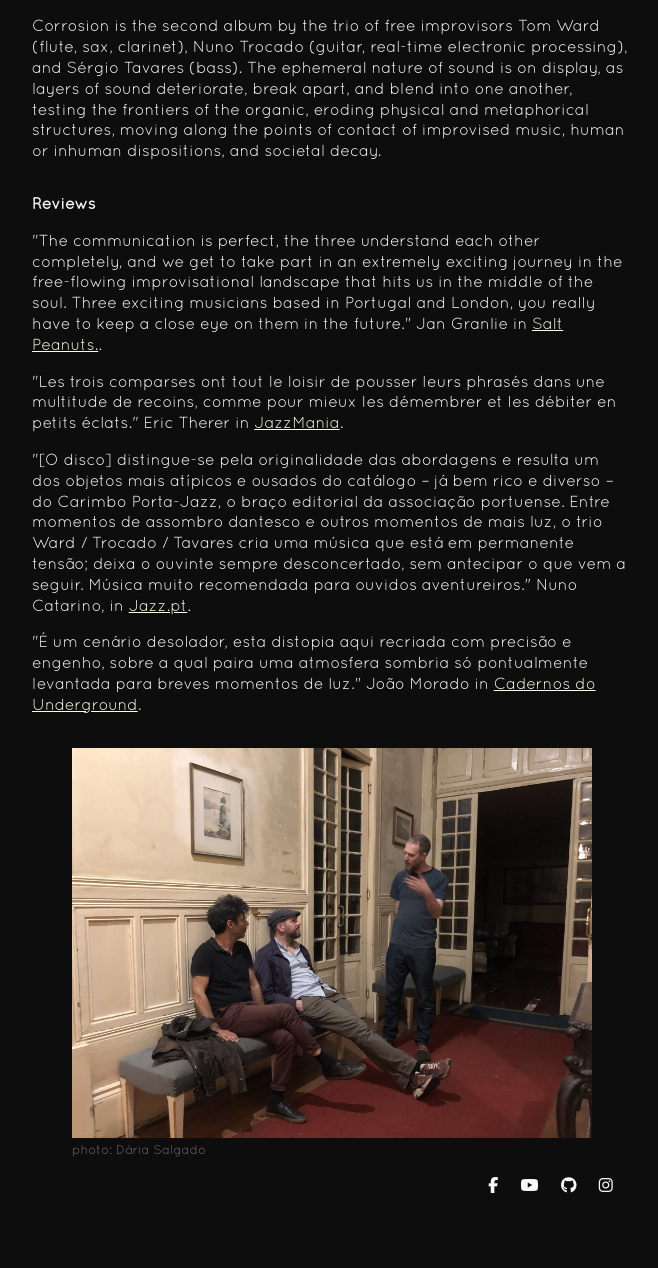
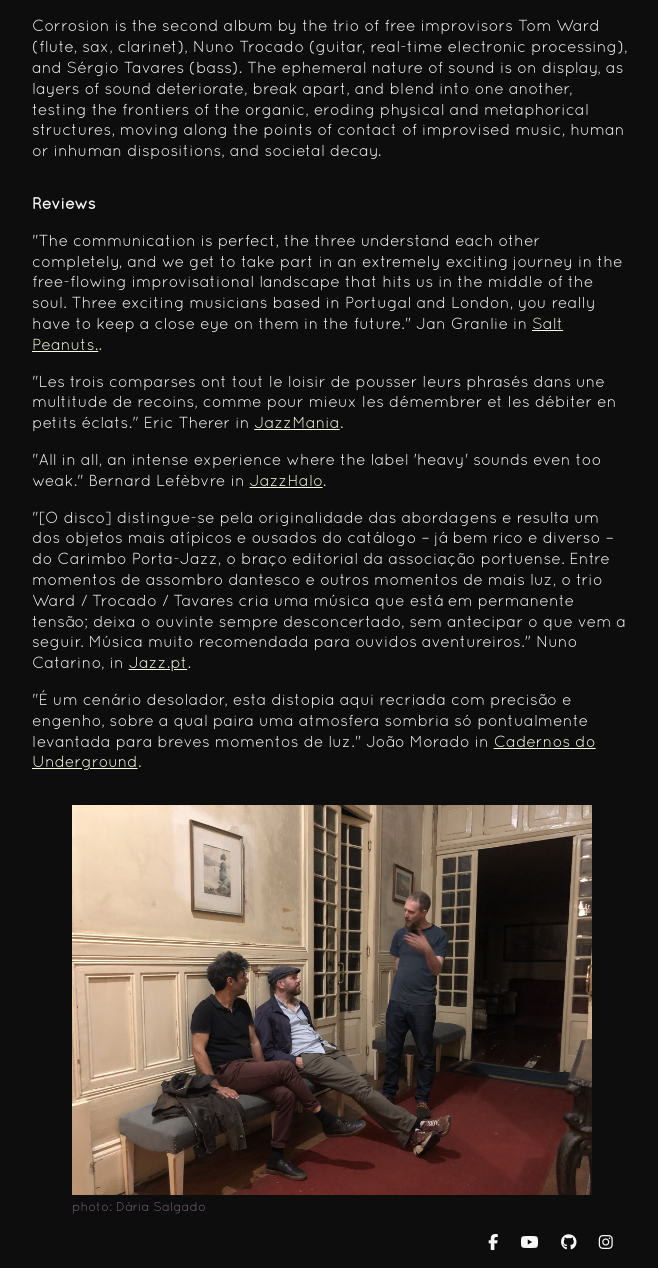
Before and after one commit to ntrocado/ntrocado.github.io, a Jekyll site: the page built from projects/corrosion.html, in a window 1280 px wide, cut to the strip 620-1888 px from the top of the page. Shown: the whole strip, without its empty margins (308-966 px from the left). Built offline with Jekyll 4.4.1, drawn with Linux system fonts in a browser that asks for light colours; nearby versions of some CDN libraries; before the commit the page ends 1831 px from its top, so only the background shows below that.

Commit message:
Add JazzHalo review

```diff
--- a/projects/corrosion.html
+++ b/projects/corrosion.html
@@ -15,6 +15,8 @@ title: Nuno Trocado - Projects - Corrosion
 
   <p>"Les trois comparses ont tout le loisir de pousser leurs phrasés dans une multitude de recoins, comme pour mieux les démembrer et les débiter en petits éclats." Eric Therer in <a href="https://jazzmania.be/tom-ward-nuno-trocado-sergio-tavares-corrosion/"> JazzMania</a>.</p>
 
+  <p>"All in all, an intense experience where the label 'heavy' sounds even too weak." Bernard Lefèbvre in <a href="https://www.jazzhalo.be/reviews/cdlpk7-reviews/t/tom-ward-nuno-trocado-s%C3%A9rgio-tavares-corrosion/">JazzHalo</a>.</p>
+
   <p>"[O disco] distingue-se pela originalidade das abordagens e resulta um dos objetos mais atípicos e ousados do catálogo – já bem rico e diverso – do Carimbo Porta-Jazz, o braço editorial da associação portuense. Entre momentos de assombro dantesco e outros momentos de mais luz, o trio Ward / Trocado / Tavares cria uma música que está em permanente tensão; deixa o ouvinte sempre desconcertado, sem antecipar o que vem a seguir. Música muito recomendada para ouvidos aventureiros." Nuno Catarino, in <a href="https://jazz.pt/ponto-escuta/2023/08/23/tom-ward-nuno-trocado-sergio-tavares-corrosion-carimbo-porta-jazz/">Jazz.pt</a>.</p>
 
   <p>"É um cenário desolador, esta distopia aqui recriada com precisão e engenho, sobre a qual paira uma atmosfera sombria só pontualmente levantada para breves momentos de luz." João Morado in <a href="https://beatsforpeeps.com/reviews/cadernos-do-underground-3/">Cadernos do Underground</a>.</p>
```
